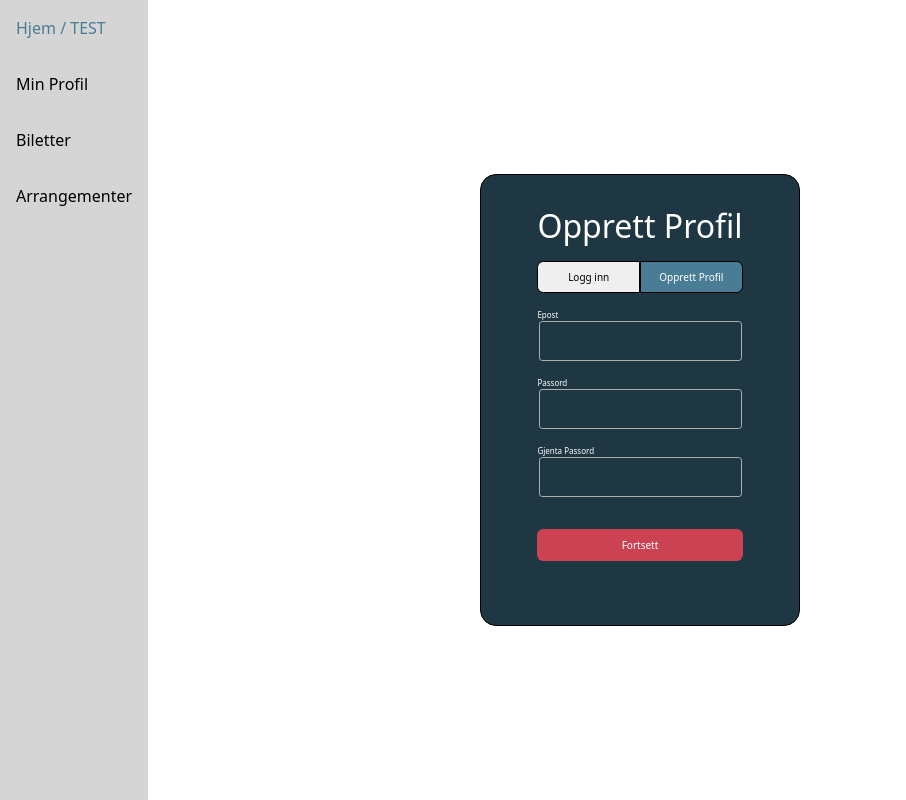
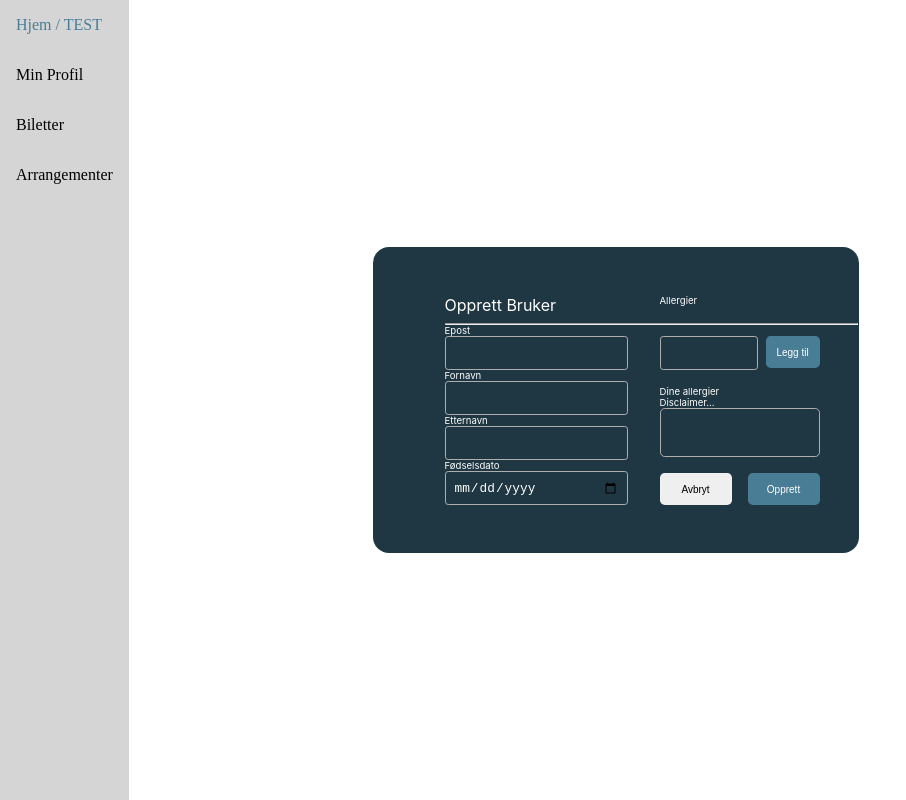
Before and after one commit to eajohansen/smidig-prosjekt-eksamen, a React (Vite) app in the folder frontend/: page / in a window 1280 px wide. Shown: the whole page, without its empty margins (0-906 px from the left). Built offline with nearby package versions, Linux system fonts and the light colour scheme.

Commit message:
styling registration form

```diff
--- a/frontend/src/components/LoginPopup.jsx
+++ b/frontend/src/components/LoginPopup.jsx
@@ -1,3 +1,4 @@
+/*
 import { useState, useEffect, SyntheticEvent } from "react";
 import { validateEmail, validatePword } from "../validation";
 import { ProfileForm } from "./ProfileForm";
@@ -118,3 +119,4 @@ const LoginPopup = () => {
 };
 
 export default LoginPopup;
+*/
--- a/frontend/src/components/ProfileForm.jsx
+++ b/frontend/src/components/ProfileForm.jsx
@@ -18,6 +18,7 @@ export const ProfileForm = ({ userEmail }) => {
     <div className="profileInfoContainer formContainer">
       <div className="userInfoContainer">
         <h2>Opprett Bruker</h2>
+        <hr></hr>
         <label htmlFor="emailRegister">Epost</label>
         <input type="email" id="emailRegister" value={userEmail} readOnly />
         <label htmlFor="fNameInput">Fornavn</label>
@@ -28,9 +29,9 @@ export const ProfileForm = ({ userEmail }) => {
         <input type="date" id="dobInput" />
       </div>
       <div className="allergyContainer">
-        <h2>Opprett Bruker</h2>
-
-        <label htmlFor="allergyInput">Allergier</label>
+        <label className="allergies" htmlFor="allergyInput">
+          Allergier
+        </label>
         <div className="allergyBtnDiv">
           <input
             type="text"
@@ -38,7 +39,9 @@ export const ProfileForm = ({ userEmail }) => {
             onChange={handleChange}
             value={newAllergy}
           />
-          <button onClick={handleClick}>Legg til</button>
+          <button className="addBtn" onClick={handleClick}>
+            Legg til
+          </button>
         </div>
         <label>Dine allergier</label>
         <label>Disclaimer...</label>
@@ -50,8 +53,8 @@ export const ProfileForm = ({ userEmail }) => {
           </ul>
         </div>
         <div className="btnDiv">
-          <button>Avbryt</button>
-          <button>Opprett</button>
+          <button className="canclBtn">Avbryt</button>
+          <button className="createBtn">Opprett</button>
         </div>
       </div>
     </div>
--- a/frontend/src/pages/HomePage.jsx
+++ b/frontend/src/pages/HomePage.jsx
@@ -1,6 +1,7 @@
 import React from "react";
-import LoginPopup from "../components/LoginPopup";
+//import LoginPopup from "../components/LoginPopup";
+import { ProfileForm } from "../components/ProfileForm";
 
 export const HomePage = () => {
-  return <LoginPopup />;
+  return <ProfileForm />;
 };
--- a/frontend/src/services/tempService.js
+++ b/frontend/src/services/tempService.js
@@ -1,4 +1,4 @@
-import {axiosInstance} from "../helper/axios.js";
+/*import {axiosInstance} from "../helper/axios.js";
 
 export const sendRegister = async (email, password) => {
   try {
@@ -11,3 +11,4 @@ export const sendRegister = async (email, password) => {
     return err.response.data.errors;
   }
 };
+*/
--- a/frontend/src/temp.css
+++ b/frontend/src/temp.css
@@ -55,6 +55,7 @@ input {
   }
 }
 
+/* Registration form  */
 .formContainer {
   h2 {
     padding-bottom: 0.5rem;
@@ -62,7 +63,7 @@ input {
   button {
     width: 60%;
     font-size: 10px;
-    border: 1px solid black;
+    border: 1px;
     height: 2rem;
   }
   .cntBtn {
@@ -72,9 +73,10 @@ input {
     background-color: var(--secondary);
     color: white;
     border-radius: 0.4rem;
+    border-color: black;
   }
   input {
-    height: 2.5rem;
+    height: 1rem;
     border-radius: 0.2rem;
     box-shadow: none;
     background-color: transparent;
@@ -88,9 +90,18 @@ input {
   }
 }
 
+hr {
+  width: 225%;
+}
+
 .profileInfoContainer {
+  h2 {
+    font-size: 1rem;
+    font-weight: normal;
+  }
+  width: 70%;
+  height: 100%;
   display: flex;
-  border: 1px solid black;
   border-radius: 1rem;
   padding: 2rem 3.5rem;
   background-color: var(--darkBkgrnd);
@@ -98,6 +109,8 @@ input {
   div {
     padding: 1rem;
   }
+  font-family: "Inter", sans-serif;
+  font-size: 0.6rem;
 }
 
 .userInfoContainer {
@@ -110,18 +123,48 @@ input {
   flex-direction: column;
 }
 
+#allergyInput {
+  margin-left: -1rem;
+  margin-top: 0.9rem;
+  width: 5rem;
+}
+
 .allergyOutput {
-  height: 50%;
-  width: 100%;
-  border: white 1px solid;
+  height: 100%;
+  width: 72%;
+  border: 1px solid rgb(174, 174, 174);
+  border-radius: 0.3rem;
 }
 .btnDiv {
   display: flex;
+  flex-direction: row;
+  width: 10rem;
+  margin-left: -1rem;
+  margin-bottom: -1rem;
+  button {
+    border-radius: 0.3rem;
+  }
+}
+
+.addBtn {
   width: 100%;
-  button {
-    margin-right: 1rem;
-    border-radius: 0.5rem;
-  }
+  background-color: #497d95;
+  color: white;
+  border-radius: 0.3rem;
+  padding: 0.5rem;
+  justify-content: center;
+  margin-top: 0.9rem;
+  margin-left: 0.5rem;
+}
+
+.canclBtn {
+  border-color: black;
+  margin-right: 1rem;
+}
+
+.createBtn {
+  background-color: #497d95;
+  color: white;
 }
 
 .allergyBtnDiv {
```
